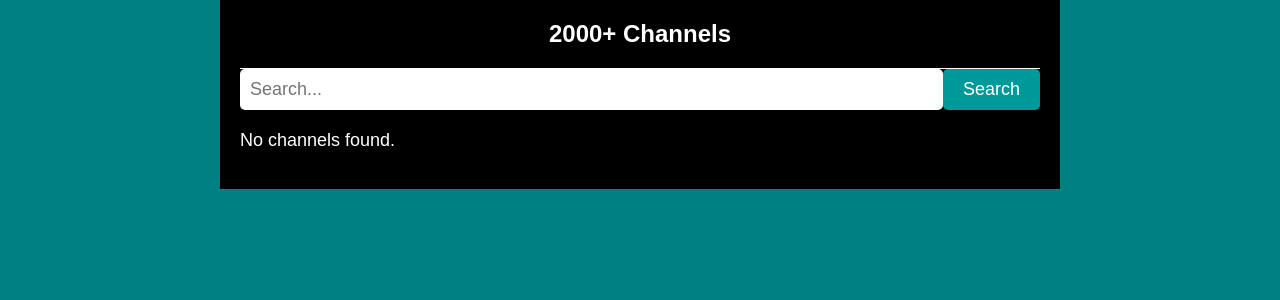
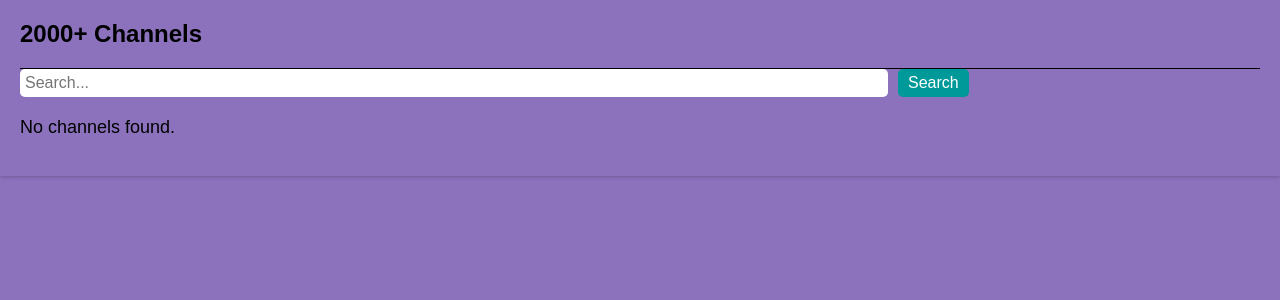
Before and after one commit to TrueShikar/macv2, a PHP site: page /index2.php in a window 1280 px wide. Shown: the top 300 px of the page. Run offline with PHP 8.4, Linux system fonts and the light colour scheme.

Commit message:
Update index2.php

```diff
--- a/src/index2.php
+++ b/src/index2.php
@@ -69,76 +69,80 @@ $filteredChannels = array_filter($channels, function ($channel) use ($searchQuer
 
 <!DOCTYPE html>
 <html lang="en">
-
 <head>
     <meta charset="UTF-8">
     <meta name="viewport" content="width=device-width, initial-scale=1.0">
     <title>Channel List</title>
-    <link rel="stylesheet" href="style.css">
     <style>
         body {
-            background-color: #008080; /* Windows desktop background color */
+            background-color: #8c72bd;
             font-family: Arial, sans-serif;
             margin: 0;
             padding: 0;
         }
 
         .container {
-            background-color: #000;
-            color: #fff;
+            background-color: #8c72bd;
+            color: #000;
             padding: 20px;
             font-size: 18px;
+            box-shadow: 0 0 5px rgba(0, 0, 0, 0.3);
         }
 
         h1 {
             font-size: 24px;
             margin: 0;
             padding-bottom: 20px;
-            border-bottom: 1px solid #fff;
+            border-bottom: 1px solid #000;
         }
 
         .search-form {
             margin-bottom: 20px;
+            display: flex; /* Display form elements side by side */
+            flex-wrap: wrap; /* Allow wrapping on smaller screens */
         }
 
         .search-form input[type="text"] {
-            padding: 10px;
-            font-size: 18px;
-            width: 70%;
+            padding: 5px; /* Decrease padding */
+            font-size: 16px; /* Decrease font size */
+            width: calc(70% - 10px); /* Adjust width to allow space for the button */
             border: none;
             border-radius: 5px;
         }
 
         .search-form button {
-            padding: 10px 20px;
-            font-size: 18px;
+            padding: 5px 10px; /* Decrease padding */
+            font-size: 16px; /* Decrease font size */
             background-color: #009999;
             color: #fff;
             border: none;
             border-radius: 5px;
             cursor: pointer;
+            margin-left: 10px; /* Add space between input and button */
         }
 
         .channel-list {
             list-style: none;
             padding: 0;
-            display: flex;
-            flex-wrap: wrap;
-            gap: 20px;
+            display: grid;
+            grid-template-columns: repeat(auto-fill, minmax(150px, 1fr));
+            gap: 10px;
+            justify-items: center;
         }
 
         .channel-item {
             background-color: #fff;
-            padding: 20px;
-            border-radius: 10px;
-            box-shadow: 0 4px 8px rgba(0, 0, 0, 0.2);
+            padding: 10px;
+            border-radius: 5px;
+            box-shadow: 0 2px 4px rgba(0, 0, 0, 0.2);
             text-align: center;
-            width: 200px;
         }
 
         .channel-item img {
-            max-width: 100px;
-            max-height: 100px;
+            width: 80px;
+            height: 80px;
+            object-fit: cover;
+            border-radius: 50%;
         }
 
         .channel-item a {
@@ -147,10 +151,22 @@ $filteredChannels = array_filter($channels, function ($channel) use ($searchQuer
             color: #009999;
             font-weight: bold;
             text-decoration: none;
+            font-size: 16px;
+        }
+
+        @media screen and (max-width: 480px) {
+            .search-form input[type="text"] {
+                width: calc(100% - 10px); /* Full width on smaller screens */
+                margin-bottom: 10px; /* Add space between input and button */
+            }
+
+            .search-form button {
+                width: 100%; /* Full width on smaller screens */
+                margin-left: 0; /* Remove margin on smaller screens */
+            }
         }
     </style>
 </head>
-
 <body>
     <div class="container">
         <h1>2000+ Channels</h1>
@@ -182,7 +198,5 @@ $filteredChannels = array_filter($channels, function ($channel) use ($searchQuer
             </ul>
         <?php endif; ?>
     </div>
-
 </body>
-
 </html>
```
